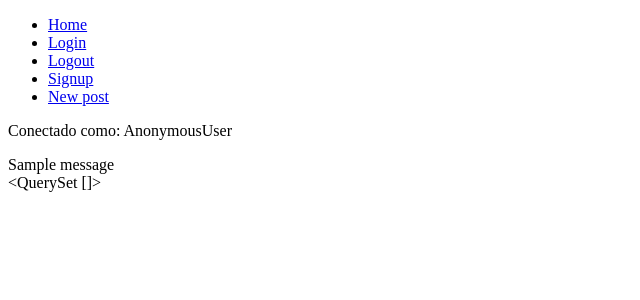
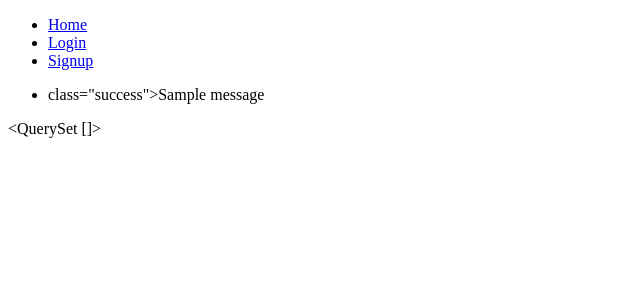
Before and after one commit to tonybolanyo/wordplease, a Django app: page /blogs/1/ in a window 1280 px wide. Shown: the top 300 px of the page, without its empty margins (0-640 px from the left). Run offline with Django 3.2, Linux system fonts and the light colour scheme; tables that the repository leaves empty hold one stand-in row (values such as "Sample post"); one stand-in notice (Sample message) is shown.

Commit message:
Hide navbar links based on user authentication

```diff
--- a/src/templates/base.html
+++ b/src/templates/base.html
@@ -7,16 +7,22 @@
 <body>
 <ul>
     <li><a href="{% url 'home_page' %}">Home</a></li>
-    <li><a href="{% url 'login_page' %}">Login</a></li>
-    <li><a href="{% url 'logout_page' %}">Logout</a></li>
-    <li><a href="{% url 'signup_page' %}">Signup</a></li>
-    <li><a href="{% url 'create_post' %}">New post</a></li>
+    {% if user.is_authenticated %}
+        <li><a href="{% url 'create_post' %}">New post</a></li>
+        <li><a href="{% url 'logout_page' %}">Logout</a></li>
+        <li>Conectado como: {{ user.username }}</li>
+    {% else %}
+        <li><a href="{% url 'login_page' %}">Login</a></li>
+        <li><a href="{% url 'signup_page' %}">Signup</a></li>
+    {% endif %}
 </ul>
-<p>Conectado como: {{ user }}</p>
+
 {% if messages %}
-    {% for msg in messages %}
-        <div>{{ msg }}</div>
+<ul class="messages">
+    {% for message in messages %}
+    <li>{% if message.tags %} class="{{ message.tags }}"{% endif %}>{{ message }}</li>
     {% endfor %}
+</ul>
 {% endif %}
 
 {% block content %}
```
